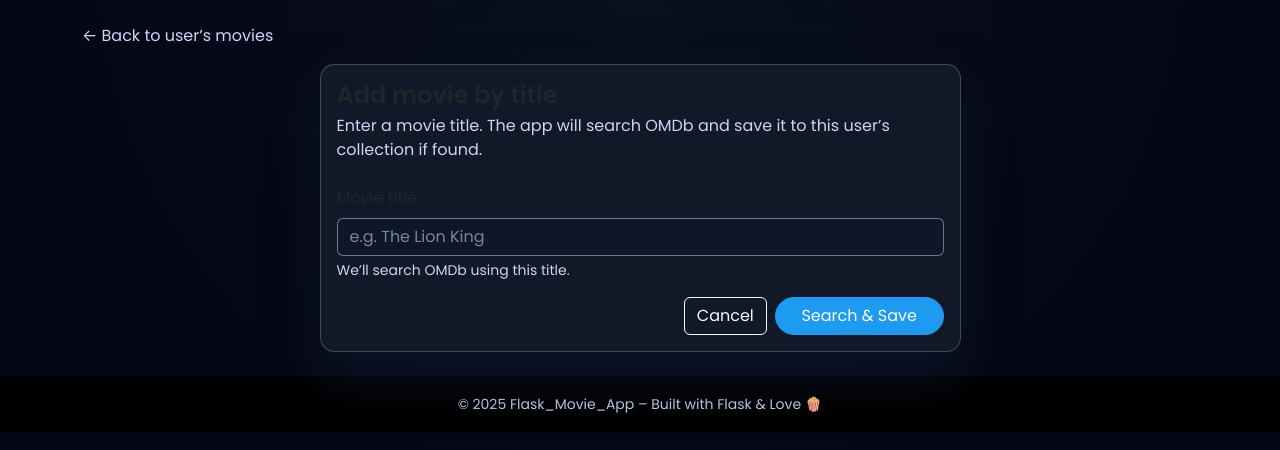
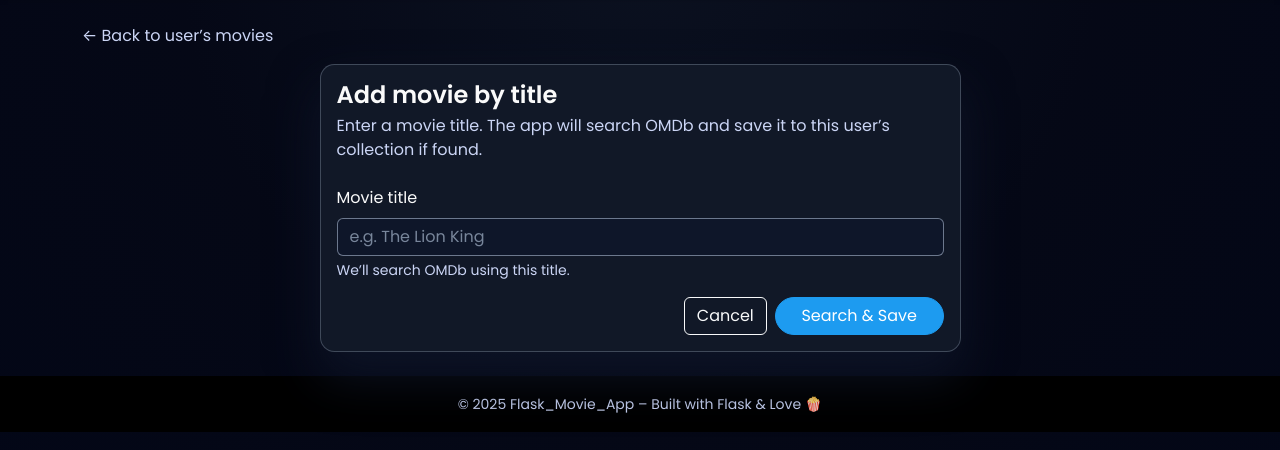
Before and after one commit to Chiomalina/Flask-movie-app, a Flask app: page /users/1/add_movie in a window 1280 px wide. Shown: the part 57-507 px from the top of the page. Run offline with Flask 3, Linux system fonts and the light colour scheme.

```diff
--- a/static/css/style.css
+++ b/static/css/style.css
@@ -234,3 +234,7 @@ textarea.form-control:focus {
   max-width: 180px;
   scroll-snap-align: start;
 }
+
+.h5, .h4, .h6, span, label {
+    color: #fafafa
+}
```
